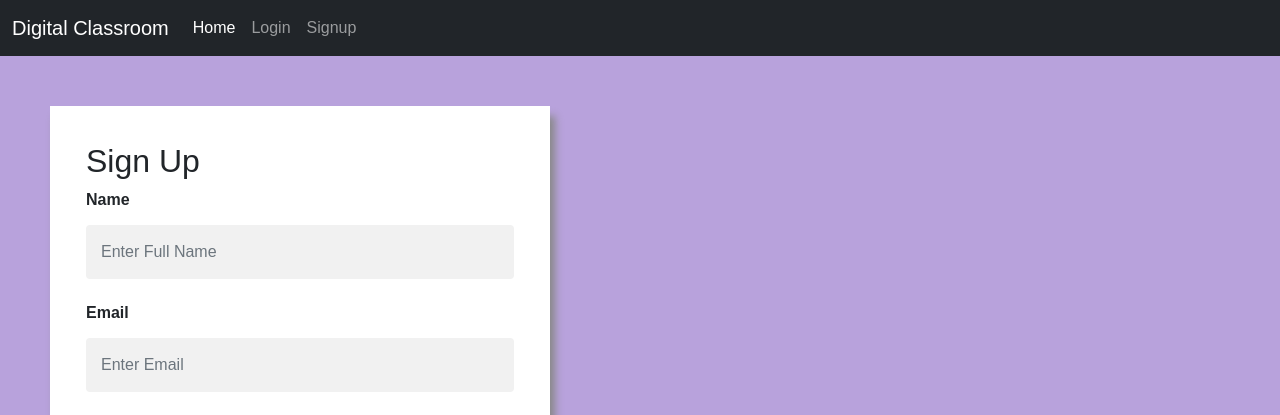
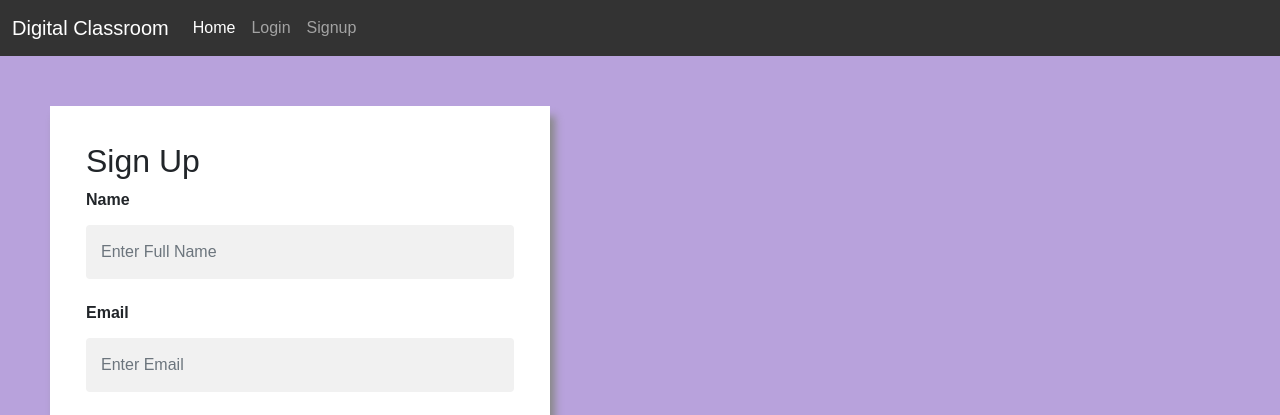
Before and after one commit to rachitsen/Digital-Classroom, a PHP site: page /signup.php in a window 1280 px wide. Shown: the top 415 px of the page. Run offline with PHP 8.4, Linux system fonts and the light colour scheme.

Commit message:
Update nav.php

```diff
--- a/dclassroom/common/nav.php
+++ b/dclassroom/common/nav.php
@@ -6,7 +6,7 @@ else{
   $loggedin=false;
 }
 echo '
-<nav class="navbar navbar-expand-lg navbar-dark bg-dark">
+<nav class="navbar navbar-expand-lg navbar-dark " style="background-color:#333333">
   <div class="container-fluid" >
     <a class="navbar-brand" >Digital Classroom</a>
     <button class="navbar-toggler" type="button" data-bs-toggle="collapse" data-bs-target="#navbarSupportedContent" aria-controls="navbarSupportedContent" aria-expanded="false" aria-label="Toggle navigation">
@@ -41,7 +41,7 @@ echo '
         </li></ul>
 
         <div class="d-flex flex-row bd-highlight">
- <a class="nav-link active " style="background-color: white ;color:black;padding: 10px 20px;border-radius: 10%;" aria-current="page" href="#" style="align:left; "><img src="image/user2.jpg" alt="..." height="26" style="border-radius: 50%;"> '.$_SESSION['username'].'</a>
+ <a class="nav-link active " style="background-color: white ;color:black;padding: 10px 20px;" aria-current="page" href="#" style="align:left; "><img src="image/user2.jpg" alt="..." height="26" style="border-radius: 50%;"> '.$_SESSION['username'].'</a>
 </div>';
     }
       echo '
```
